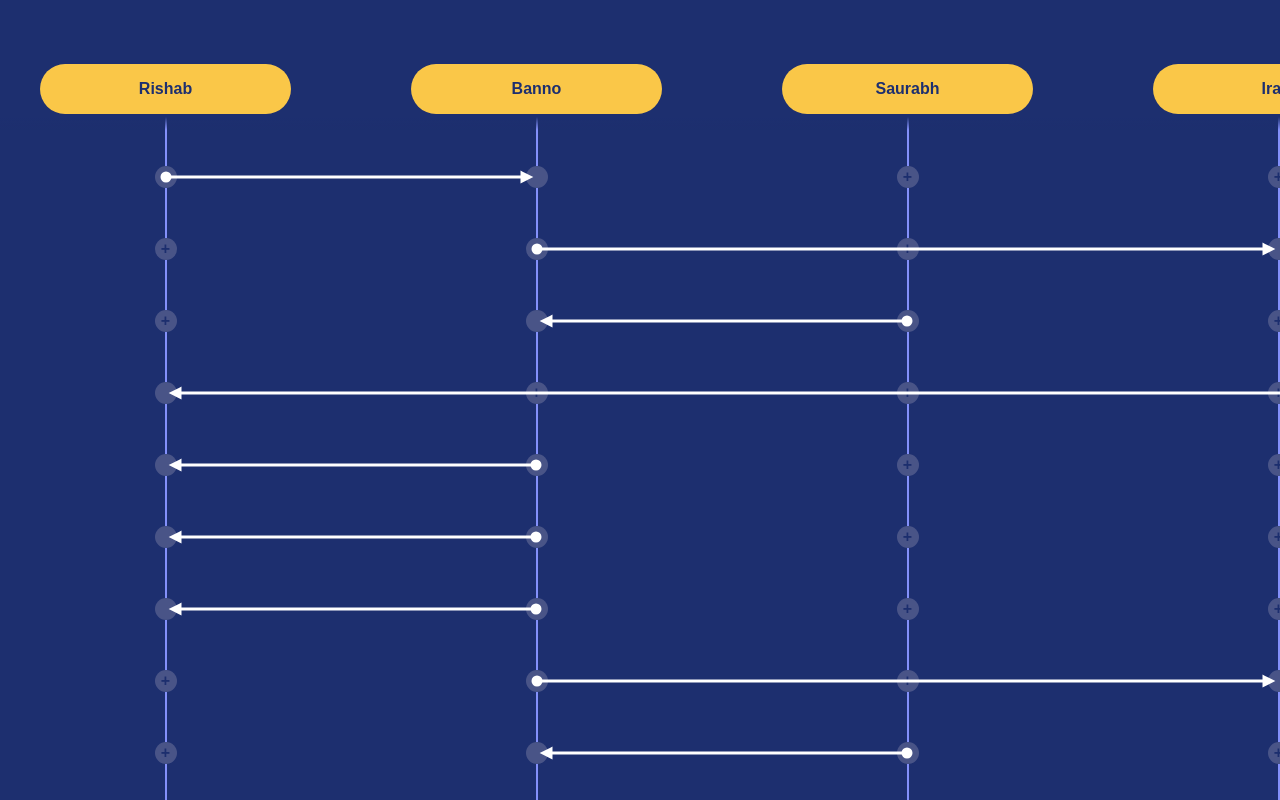
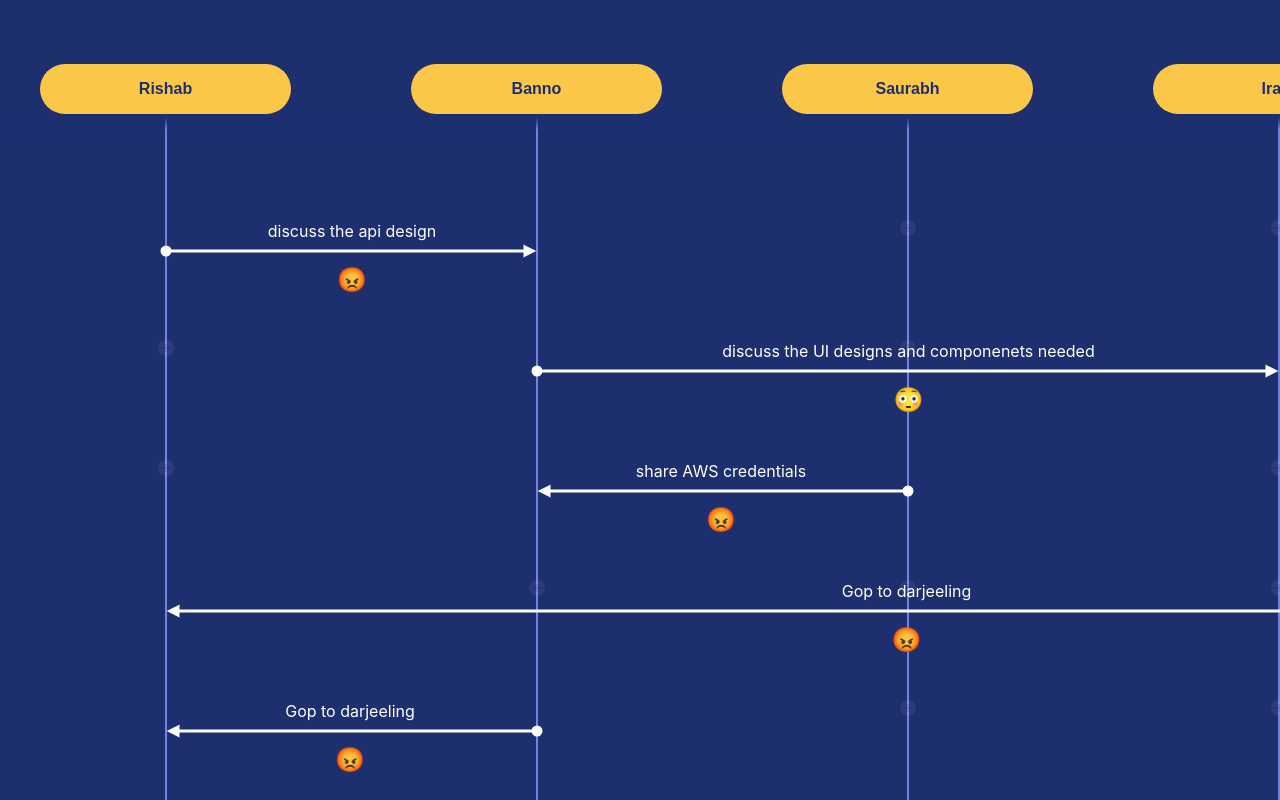
Before and after one commit to RishabhReactJS/ecosys_map, a React (Create React App) app: page / in a window 1280 px wide. Built offline with nearby package versions, Linux system fonts and the light colour scheme.

Commit message:
fixed arrows, added message and emoji

```diff
--- a/src/App.css
+++ b/src/App.css
@@ -78,3 +78,11 @@ li{
   height: 130px;
   position: fixed;
 }
+
+.arrow-message{
+  color: white;
+}
+
+.arrow-emoji{
+  font-size: 24px;
+}
--- a/src/App.js
+++ b/src/App.js
@@ -19,7 +19,7 @@ function App() {
 
   const CreateArrow = () => {
     return steps?.map(step =>
-      <Arrow index={step.index} start={step.index + "_" + step.from} end={step.index + "_" + step.to} deltaActor={1} />
+      <Arrow index={step.index} message={step.message} emotion={step.emotion} start={step.index + "_" + step.from} end={step.index + "_" + step.to} deltaActor={1} />
     )
   }
   return (
--- a/src/components/Arrow/Arrow.js
+++ b/src/components/Arrow/Arrow.js
@@ -1,5 +1,4 @@
 import React, { useState, useEffect } from "react"
-// import { getArrow } from "perfect-arrows"
 import { getPosition } from "../../utils/functions"
 import Svg from '../SVG/Svg';
 
@@ -17,11 +16,6 @@ export function Arrow(props) {
     })
   }, [props.start, props.end])
 
-  // const arrow = getArrow(p1.x + p1.width / 2, p1.y + p1.height / 2, p1.x < p2.x ? p2.x : p2.x + p2.width, p2.y + p2.height / 2, {
-  //   padEnd: 0,
-  // })
-
-  // const [sx, sy, cx, cy, ex, ey, ae, as, ec] = arrow
 
   const getWidth = () => p2.x - p1.x > 0 ? Math.abs(p2.x - p1.x) + 22 : Math.abs(p2.x - p1.x) + 22
 
@@ -29,13 +23,12 @@ export function Arrow(props) {
     <div className="svg-container" style={{
       "position": "absolute",
       "top": `${p1.y + 1}px`,
-      "left": `${p2.x - p1.x > 0 ? p1.x + 1 : p2.x - 2}px`,
+      "left": `${p2.x - p1.x > 0 ? p1.x - 2 : p2.x - 4}px`,
       "width": `${p2.x - p1.x > 0 ? Math.abs(p2.x - p1.x) + 22 : Math.abs(p2.x - p1.x) + 22}px`
     }}>
-      <Svg origin={{
-        x: 200,
-        y: 200
-      }} deltaActor={2} reverse={p2.x - p1.x < 0} length={Math.abs(p2.x - p1.x) + 15} arrowWidth={getWidth()} />
+      <span className="arrow-message">{props.message}</span>
+      <Svg reverse={p2.x - p1.x < 0} length={Math.abs(p2.x - p1.x) + 18} arrowWidth={getWidth()} />
+      <span className="arrow-emoji">{props.emotion}</span>
     </div>
   )
 }
--- a/src/components/Threads/Threads.js
+++ b/src/components/Threads/Threads.js
@@ -6,7 +6,7 @@ export default function Threads(props) {
         <div data-id={props.id} className="thread-container">
             <div class="vl">
             </div>
-            <button data-nodeid={props.id} id={props.id} className={props.active ? `thread-add-btn active` : `thread-add-btn`}>{props.active ? "" : "+"}</button>
+            <button data-nodeid={props.id} id={props.id} className={props.active ? `thread-add-btn active` : `thread-add-btn`}>{props.active ? "" : <svg xmlns="http://www.w3.org/2000/svg" height="14" viewBox="0 0 24 24" width="14px" style={{ marginLeft: "-5px" }} fill="#000000"><path d="M0 0h24v24H0z" fill="none" /><path d="M19 13h-6v6h-2v-6H5v-2h6V5h2v6h6v2z" /></svg>}</button>
         </div>
     )
 }
--- a/src/components/Threads/thread.css
+++ b/src/components/Threads/thread.css
@@ -6,22 +6,24 @@
     flex-direction: column;
 }
 .vl {
-    border-left: 2px solid #8390FA;
-    height: 50px;
+    border-left: 2px solid #8391fada;
+    height: 120px;
   }
 
   .thread-add-btn{
       border-radius: 999px;
-      height: 22px;
-      width: 22px;
-      font-size: 16px;
+      position: absolute;
+      bottom: 0;
+      height: 16px;
+      width: 16px;
+      font-size: 12px;
       line-height: 1;
-      background:#F9E9EC;
+      background:rgba(255, 255, 255, 0.596);
       display: block;
       color: #1D2F6F;
       font-weight: 800;
       border:none;
-      opacity: 0.2;
+      opacity: 0.1;
       transition-property: opacity;
       transition-duration: 0.3s;
   }
@@ -32,6 +34,7 @@
   }
 
   .active{
-    opacity: 0.2;
+    visibility: hidden;
+    opacity: 0.1;
     border:none;
 }
```
